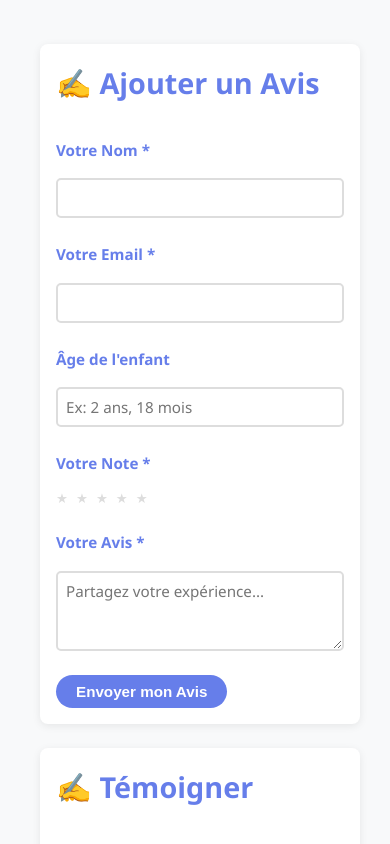
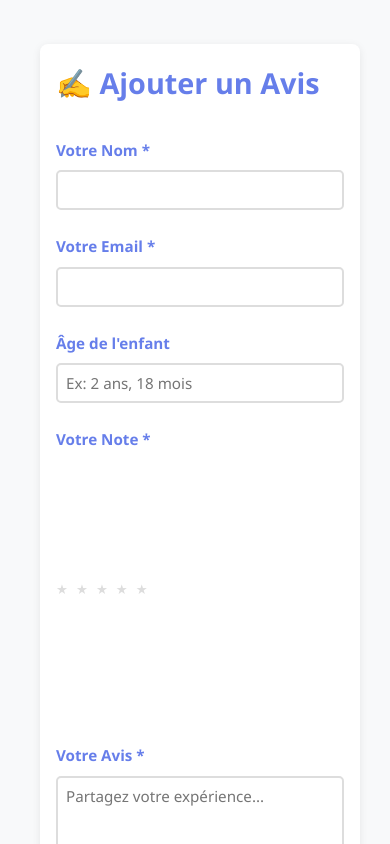
Before and after one commit to anesghazidev/AsmatNextApp, a Next.js app: page /avis in a window 390 px wide. Shown: the part 1380-2224 px from the top of the page. Built offline with nearby package versions, Linux system fonts and the light colour scheme; no server answers; the database is empty.

Commit message:
last style update

```diff
--- a/src/avis.style.css
+++ b/src/avis.style.css
@@ -285,6 +285,58 @@
             min-width: 200px;
         }
 
+        /* Afficher tous les champs du formulaire sur une même ligne lorsque l'espace le permet */
+        .form-section form {
+            display: flex;
+            gap: 1rem;
+            align-items: center;
+            flex-wrap: wrap;
+        }
+
+        .form-section form .form-group {
+            display: flex;
+            flex-direction: row;
+            align-items: center;
+            gap: 0.5rem;
+            margin-bottom: 0.5rem;
+            flex: 0 0 auto;
+        }
+
+        .form-section form .form-group > label {
+            min-width: 110px;
+            white-space: nowrap;
+        }
+
+        .form-section form .form-group > input,
+        .form-section form .form-group > textarea,
+        .form-section form .form-group > select {
+            flex: 0 0 160px;
+            min-width: 120px;
+        }
+
+        @media (max-width: 720px) {
+            .form-section form {
+                flex-direction: column;
+                align-items: stretch;
+            }
+
+            .form-section form .form-group {
+                flex-direction: column;
+                align-items: stretch;
+            }
+
+            .form-section form .form-group > label {
+                white-space: normal;
+            }
+
+            .form-section form .form-group > input,
+            .form-section form .form-group > textarea,
+            .form-section form .form-group > select {
+                flex: 1 1 auto;
+                min-width: 0;
+            }
+        }
+
         input[type="text"]:focus,
         input[type="email"]:focus,
         input[type="tel"]:focus,
```
